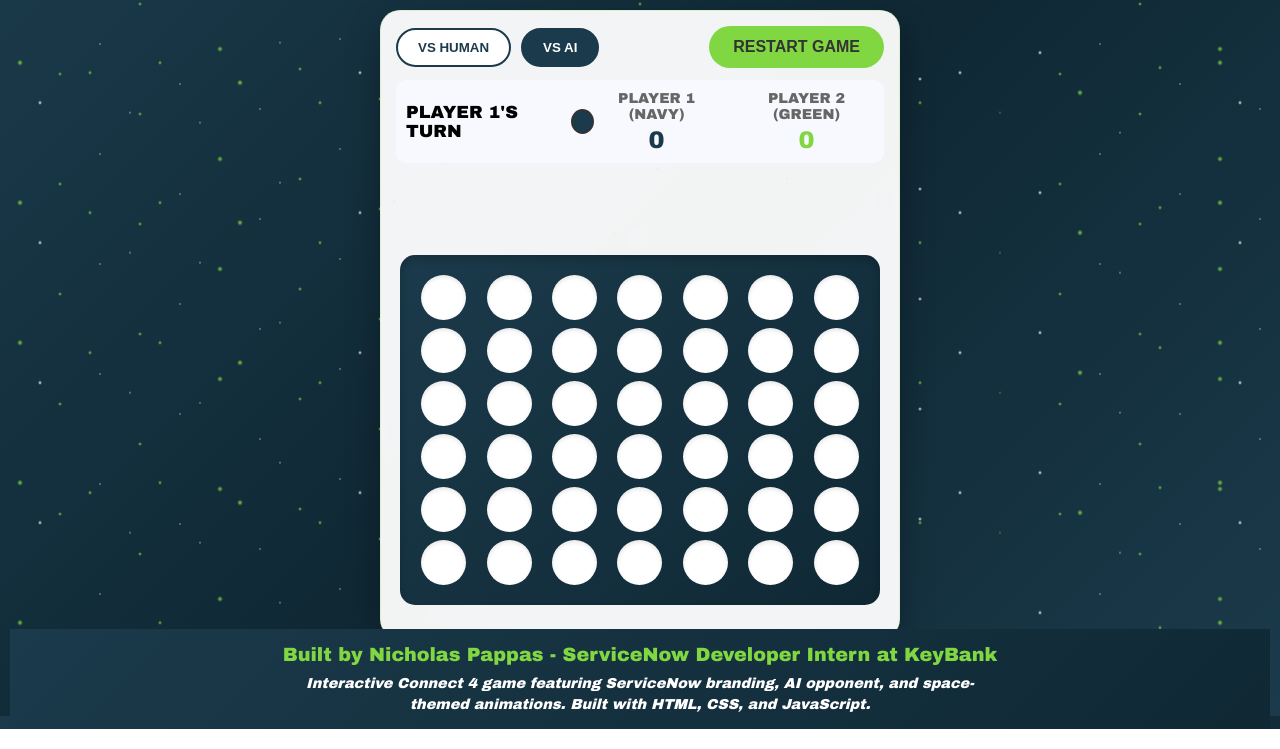
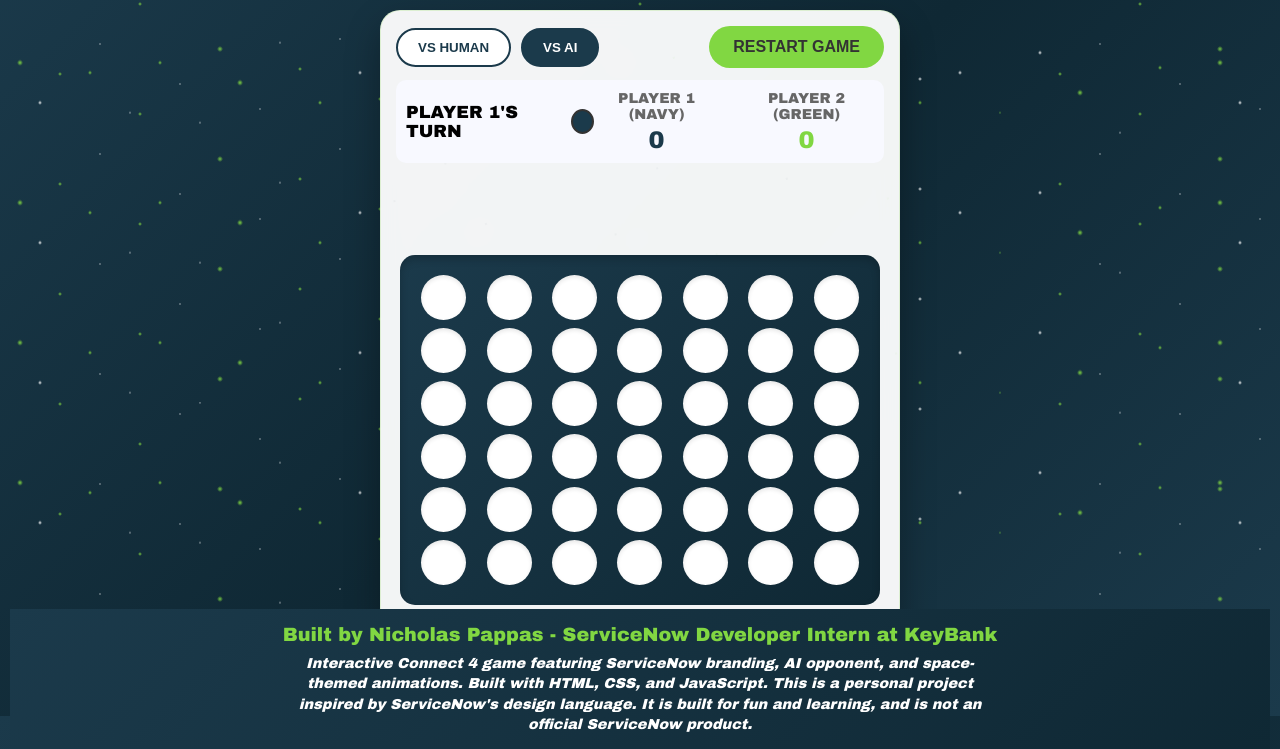
Before and after one commit to NixpaCSE/connect4, a plain HTML site: page index.html in a window 1280 px wide. Shown: the part 84-833 px from the top of the page. Drawn offline with Linux system fonts and the light colour scheme.

Commit message:
updated footer with disclaimer

```diff
--- a/index.html
+++ b/index.html
@@ -551,7 +551,7 @@
 
     <div class="footer">
         <div class="footer-title">Built by Nicholas Pappas - ServiceNow Developer Intern at KeyBank</div>
-        <div class="footer-subtitle">Interactive Connect 4 game featuring ServiceNow branding, AI opponent, and space-themed animations. Built with HTML, CSS, and JavaScript.</div>
+        <div class="footer-subtitle">Interactive Connect 4 game featuring ServiceNow branding, AI opponent, and space-themed animations. Built with HTML, CSS, and JavaScript. This is a personal project inspired by ServiceNow's design language. It is built for fun and learning, and is not an official ServiceNow product.</div>
     </div>
 
     <script>
```
